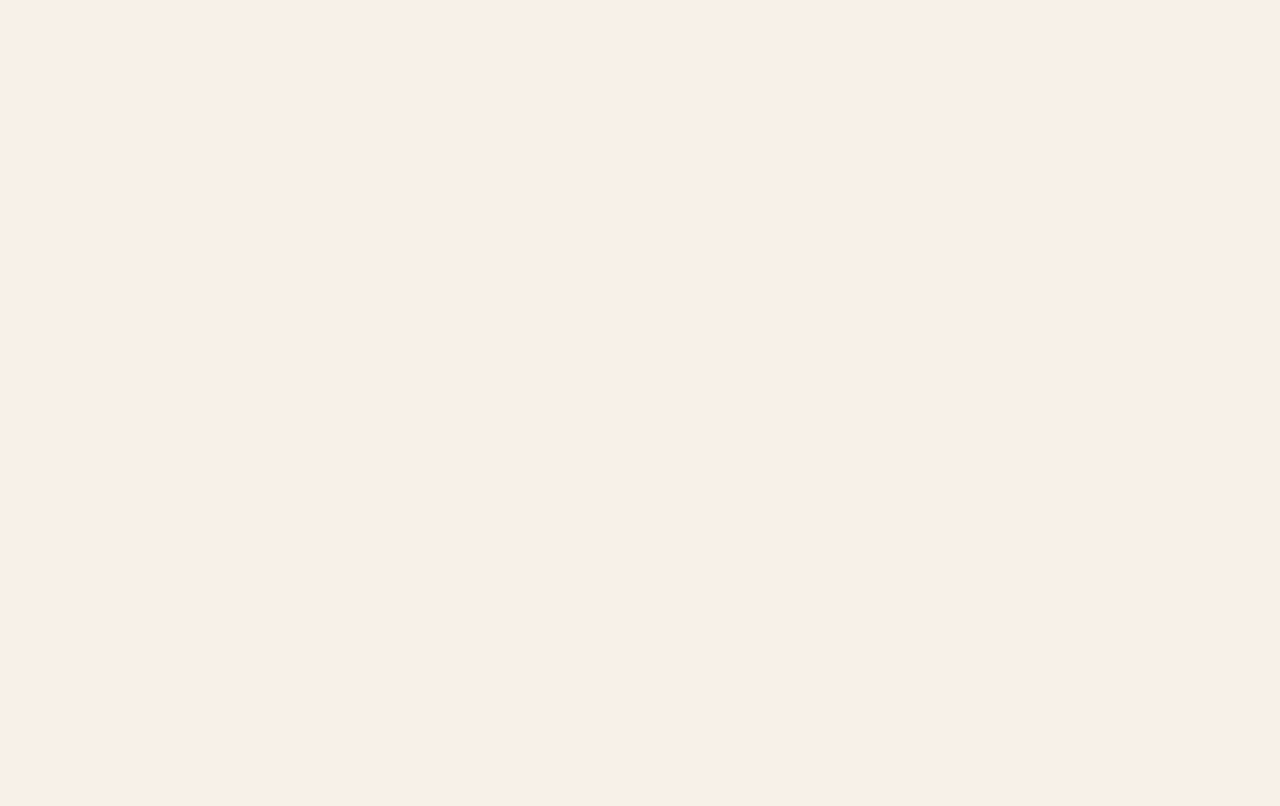
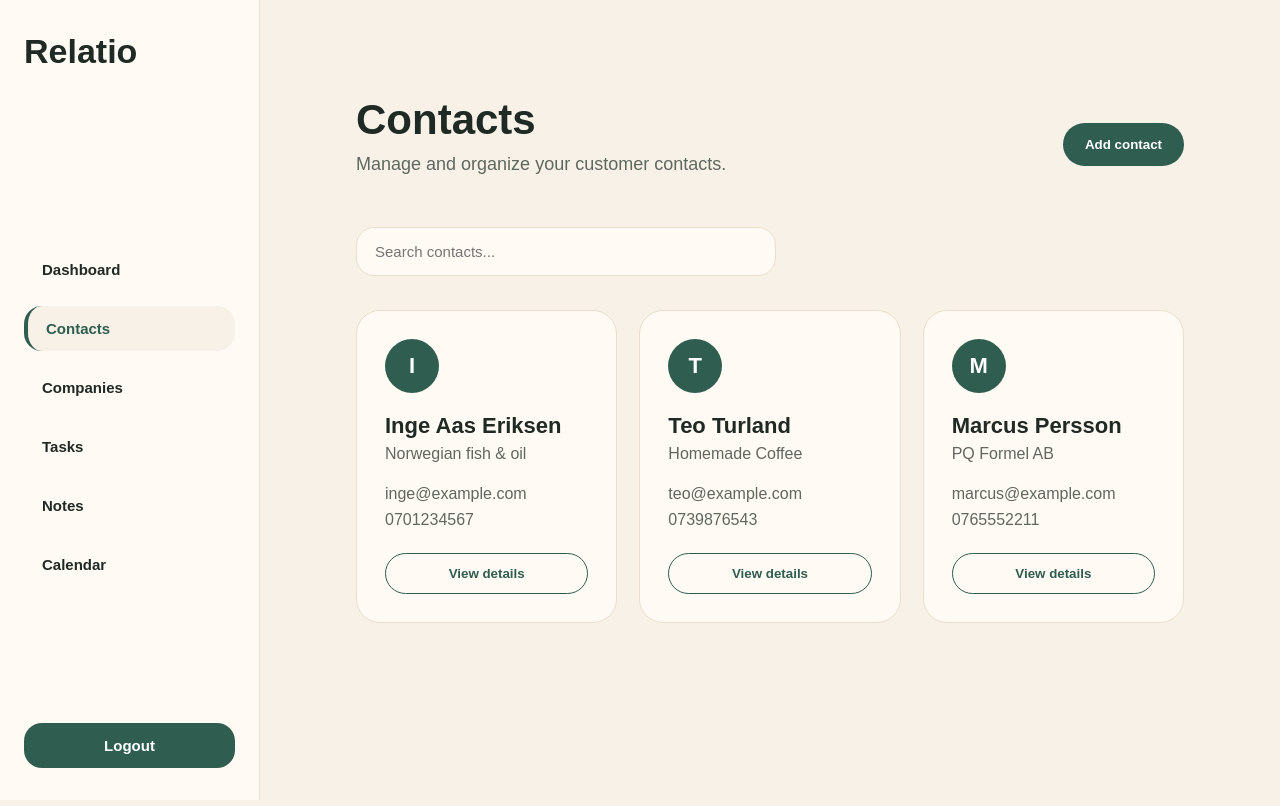
Before and after one commit to MarcusPersson97/Relatio, a React app in the folder Frontend/: page /contacts in a window 1280 px wide. Before the commit this address had no page. Shown: the top 806 px of the page. Built offline with nearby package versions, Linux system fonts and the light colour scheme; the HTML template or start-up script is replaced by a standard one.

Commit message:
feat: Added dashboard layout, Sidebar navigation and contacts page

```diff
--- a/Frontend/src/App.jsx
+++ b/Frontend/src/App.jsx
@@ -1,18 +1,21 @@
 import { BrowserRouter, Routes, Route } from "react-router-dom";
+import "./App.css";
 
 import StartPage from "./pages/StartPage";
 import HomePage from "./pages/HomePage";
-import LoginPage from "./pages/LoginPage";
-
-import "./App.css";
+import Contacts from "./pages/Contacts";
+import DashboardLayout from "./components/DashboardLayout";
 
 function App() {
   return (
     <BrowserRouter>
       <Routes>
         <Route path="/" element={<StartPage />} />
-        <Route path="/login" element={<LoginPage />} />
-        <Route path="/home" element={<HomePage />} />
+
+        <Route element={<DashboardLayout />}>
+          <Route path="/home" element={<HomePage />} />
+          <Route path="/contacts" element={<Contacts />} />
+        </Route>
       </Routes>
     </BrowserRouter>
   );
--- /dev/null
+++ b/Frontend/src/components/DashboardLayout.jsx
@@ -0,0 +1,44 @@
+import { Outlet, useNavigate, useLocation } from "react-router-dom";
+import "../pages/HomePage.css";
+
+function DashboardLayout() {
+    const navigate = useNavigate();
+    const location = useLocation();
+
+    return (
+        <div className="home-page">
+            <aside className="sidebar">
+                <h2 className="sidebar-logo">Relatio</h2>
+
+                <nav className="sidebar-nav">
+                    <button
+                        className={location.pathname === "/home" ? "active" : ""}
+                        onClick={() => navigate("/home")}
+                    >
+                        Dashboard
+                    </button>
+
+                    <button
+                        className={location.pathname === "/contacts" ? "active" : ""}
+                        onClick={() => navigate("/contacts")}
+                    >
+                        Contacts
+                    </button>
+
+                    <button>Companies</button>
+                    <button>Tasks</button>
+                    <button>Notes</button>
+                    <button>Calendar</button>
+                </nav>
+
+                <button className="logout-button" onClick={() => navigate("/")}>Logout</button>
+            </aside>
+
+            <main className="dashboard">
+                <Outlet />
+            </main>
+        </div>
+    );
+}
+
+export default DashboardLayout;
--- /dev/null
+++ b/Frontend/src/pages/Contacts.css
@@ -0,0 +1,137 @@
+.contacts-page {
+  min-height: 100vh;
+  padding: 48px;
+  background-color: var(--color-background);
+  color: var(--color-text);
+}
+
+.contacts-header {
+  display: flex;
+  justify-content: space-between;
+  align-items: center;
+  gap: 24px;
+}
+
+.contacts-header h1 {
+  margin: 0;
+  font-size: 42px;
+}
+
+.contacts-header p {
+  margin-top: 10px;
+  color: var(--color-muted);
+  font-size: 18px;
+}
+
+.add-contact-button {
+  padding: 14px 22px;
+  border: none;
+  border-radius: var(--radius-pill);
+  background-color: var(--color-primary);
+  color: white;
+  font-weight: 700;
+  cursor: pointer;
+}
+
+.add-contact-button:hover {
+  background-color: var(--color-primary-hover);
+}
+
+.contacts-toolbar {
+  margin-top: 34px;
+}
+
+.contacts-toolbar input {
+  width: 100%;
+  max-width: 420px;
+  padding: 15px 18px;
+  border-radius: var(--radius-medium);
+  border: 1px solid var(--color-border);
+  background-color: var(--color-surface);
+  color: var(--color-text);
+  font-size: 15px;
+}
+
+.contacts-grid {
+  margin-top: 34px;
+  display: grid;
+  grid-template-columns: repeat(auto-fit, minmax(260px, 1fr));
+  gap: 22px;
+}
+
+.contact-card {
+  background-color: var(--color-surface);
+  border: 1px solid var(--color-border);
+  border-radius: var(--radius-large);
+  padding: 28px;
+}
+
+.contact-avatar {
+  width: 54px;
+  height: 54px;
+  border-radius: 50%;
+  background-color: var(--color-primary);
+  color: white;
+
+  display: flex;
+  align-items: center;
+  justify-content: center;
+
+  font-size: 22px;
+  font-weight: 800;
+}
+
+.contact-card h3 {
+  margin: 20px 0 6px;
+  font-size: 22px;
+}
+
+.contact-card p {
+  margin: 0;
+  color: var(--color-muted);
+}
+
+.contact-info {
+  margin-top: 22px;
+  display: flex;
+  flex-direction: column;
+  gap: 8px;
+  color: var(--color-muted);
+}
+
+.view-contact-button {
+  margin-top: 24px;
+  width: 100%;
+  padding: 12px 16px;
+  border-radius: var(--radius-pill);
+  border: 1px solid var(--color-primary);
+  background-color: transparent;
+  color: var(--color-primary);
+  font-weight: 700;
+  cursor: pointer;
+}
+
+.view-contact-button:hover {
+  background-color: var(--color-card);
+}
+
+@media (max-width: 1000px) {
+  .contacts-grid {
+    grid-template-columns: repeat(2, 1fr);
+  }
+}
+
+@media (max-width: 700px) {
+  .contacts-page {
+    padding: 24px;
+  }
+
+  .contacts-header {
+    flex-direction: column;
+    align-items: flex-start;
+  }
+
+  .contacts-grid {
+    grid-template-columns: 1fr;
+  }
+}
--- /dev/null
+++ b/Frontend/src/pages/Contacts.jsx
@@ -0,0 +1,61 @@
+import "./Contacts.css";
+
+function Contacts() {
+  const contacts = [
+    {
+      name: "Inge Aas Eriksen",
+      email: "inge@example.com",
+      phone: "0701234567",
+      company: "Norwegian fish & oil",
+    },
+    {
+      name: "Teo Turland",
+      email: "teo@example.com",
+      phone: "0739876543",
+      company: "Homemade Coffee",
+    },
+    {
+      name: "Marcus Persson",
+      email: "marcus@example.com",
+      phone: "0765552211",
+      company: "PQ Formel AB",
+    },
+  ];
+
+  return (
+    <div className="contacts-page">
+      <div className="contacts-header">
+        <div>
+          <h1>Contacts</h1>
+          <p>Manage and organize your customer contacts.</p>
+        </div>
+
+        <button className="add-contact-button">Add contact</button>
+      </div>
+
+      <div className="contacts-toolbar">
+        <input type="text" placeholder="Search contacts..." />
+      </div>
+
+      <section className="contacts-grid">
+        {contacts.map((contact, index) => (
+          <div className="contact-card" key={index}>
+            <div className="contact-avatar">{contact.name.charAt(0)}</div>
+
+            <h3>{contact.name}</h3>
+            <p>{contact.company}</p>
+
+            <div className="contact-info">
+              <span>{contact.email}</span>
+              <span>{contact.phone}</span>
+            </div>
+
+            <button className="view-contact-button">View details</button>
+          </div>
+        ))}
+      </section>
+    </div>
+  );
+}
+
+export default Contacts;
--- a/Frontend/src/pages/HomePage.css
+++ b/Frontend/src/pages/HomePage.css
@@ -6,6 +6,13 @@
 
 .sidebar {
   width: 260px;
+  min-width: 260px;
+  flex-shrink: 0;
+
+  height: 100vh;
+  position: sticky;
+  top: 0;
+
   padding: 32px 24px;
 
   background-color: var(--color-surface);
@@ -29,6 +36,16 @@
   display: flex;
   flex-direction: column;
   gap: 14px;
+}
+
+.sidebar-nav button.active {
+  background-color: var(--color-card);
+  color: var(--color-primary);
+  font-weight: 700;
+}
+
+.sidebar-nav button.active {
+  border-left: 4px solid var(--color-primary);
 }
 
 .sidebar-nav button,
@@ -70,7 +87,9 @@
 
 .dashboard {
   flex: 1;
+  min-width: 0;
   padding: 48px;
+  overflow-x: hidden;
 }
 
 .dashboard-header h1 {
--- a/Frontend/src/pages/HomePage.jsx
+++ b/Frontend/src/pages/HomePage.jsx
@@ -1,31 +1,11 @@
-import { useNavigate } from "react-router-dom";
 import "./HomePage.css";
 
 function HomePage() {
-
-    const navigate = useNavigate();
-
   return (
-        <div className="home-page">
-            <aside className="sidebar">
-                <h2 className="sidebar-logo">Relatio</h2>
-
-                <nav className="sidebar-nav">
-                    <button>Dashboard</button>
-                    <button>Contacts</button>
-                    <button>Companies</button>
-                    <button>Tasks</button>
-                    <button>Notes</button>
-                    <button>Calendar</button>
-                </nav>
-
-                <button className="logout-button" onClick={() => navigate("/")}>Logout</button>
-            </aside>
-
-            <main className="dashboard">
+    <>
       <div className="dashboard-header">
         <h1>Welcome back</h1>
-                    <p>Manage your CRM data from one place</p>
+        <p>Manage your CRM data from one place.</p>
       </div>
 
       <section className="stats-grid">
@@ -53,12 +33,10 @@ function HomePage() {
       <section className="recent-section">
         <div className="recent-card">
           <h3>Recent activity</h3>
-
-                        <p>No recent activity yet</p>
+          <p>No recent activity yet.</p>
         </div>
       </section>
-            </main>
-        </div>
+    </>
   );
 }
 
```
Lines whose indentation alone changed are shown as unchanged.
